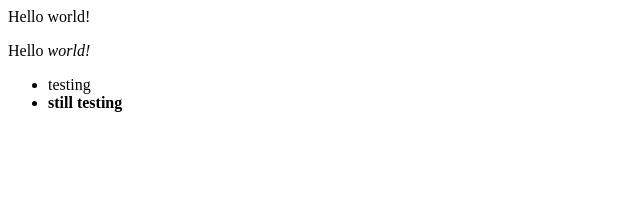
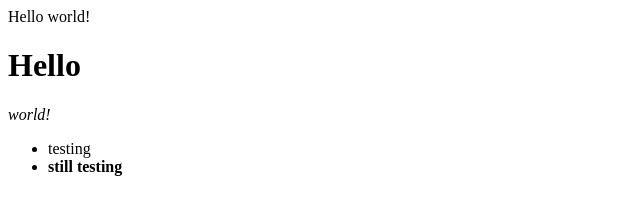
Before and after one commit to kdl2018/MyFirstWebpage, a plain HTML site: page index.html in a window 1280 px wide. Shown: the whole page, without its empty margins (0-640 px from the left). Drawn offline with Linux system fonts and the light colour scheme.

Commit message:
Update index.html

```diff
--- a/index.html
+++ b/index.html
@@ -1,5 +1,5 @@
 Hello world!
-<p>Hello <em>world!</em></p>
+<p><h1>Hello</h1> <em>world!</em></p>
 <ul>
   <li>testing</li>
   <li><b>still testing</b></li>
```
